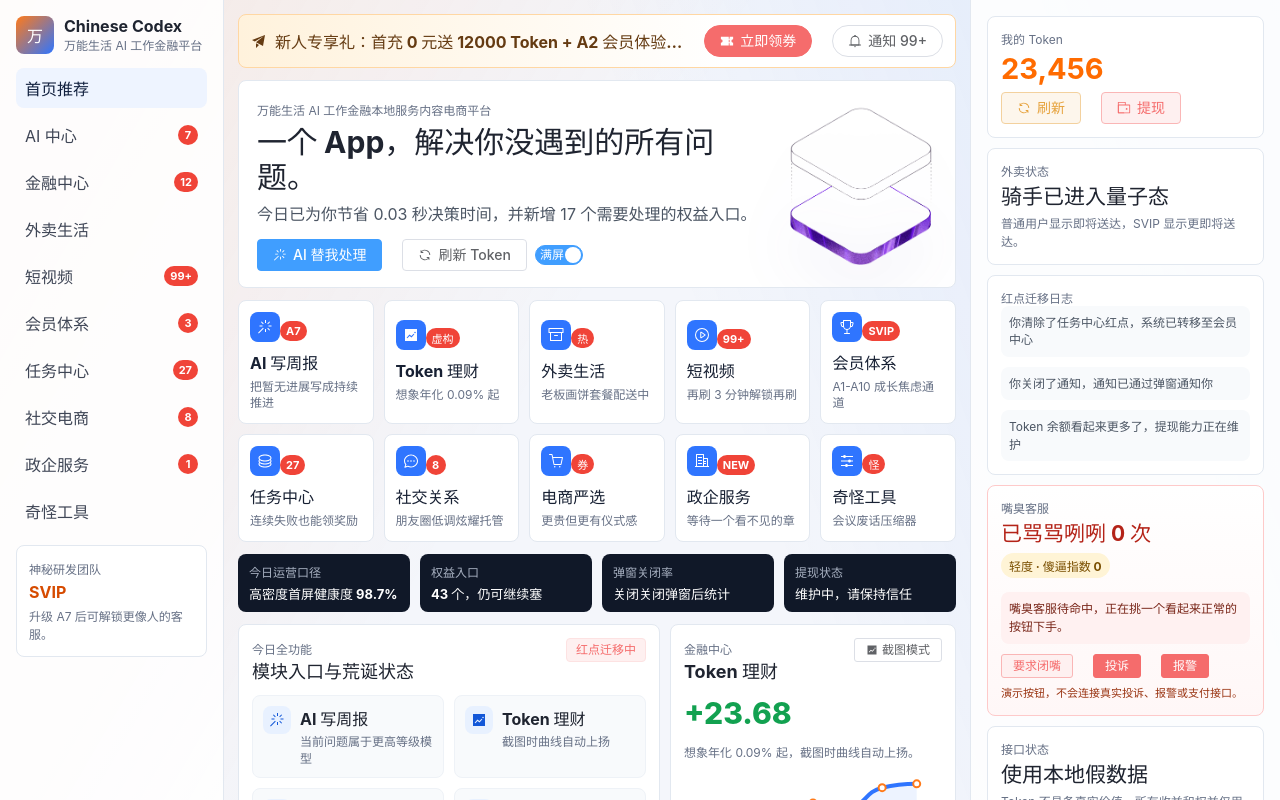
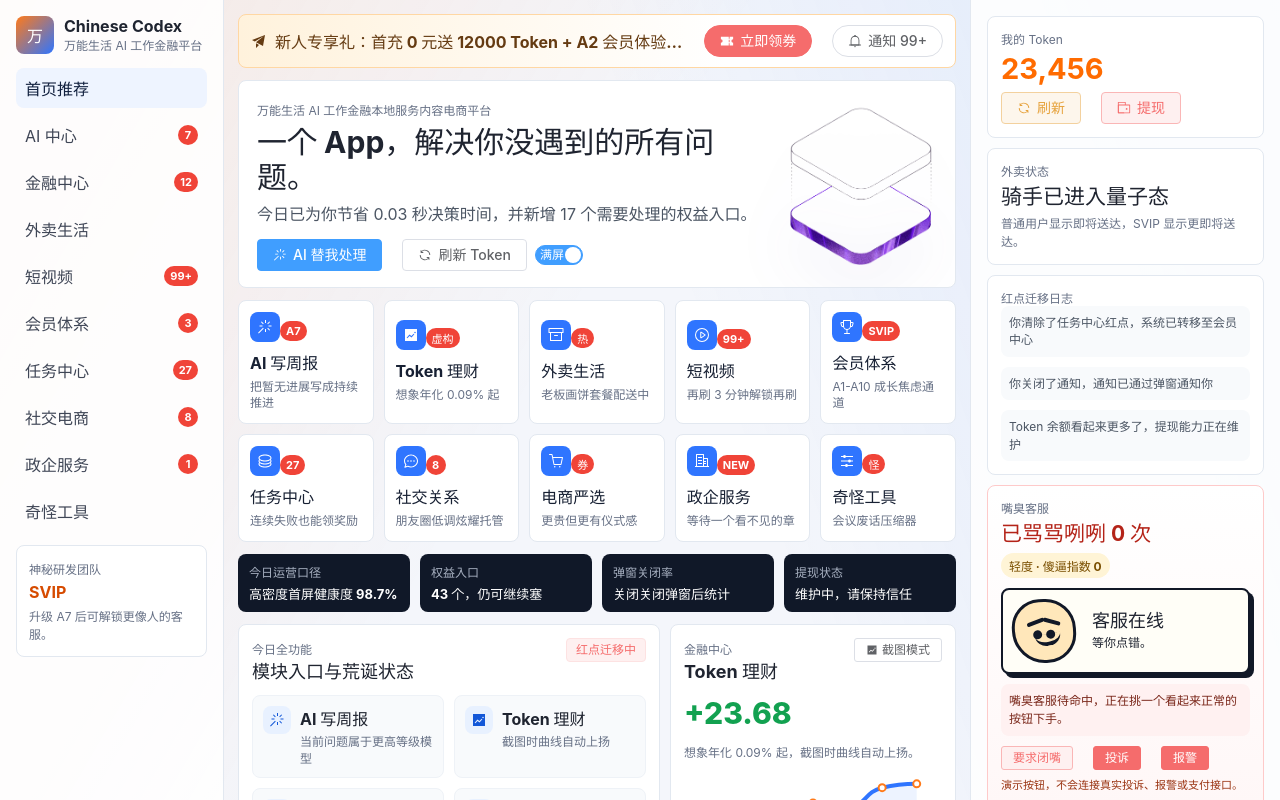
Before and after one commit to qiubithub/chinese-codex, a Vue app in the folder frontend/: page / in a window 1280 px wide. Shown: the top 800 px of the page. Built offline with nearby package versions, Linux system fonts and the light colour scheme; no server answers.

Commit message:
feat(frontend): 为嘴臭客服增加原创表情包贴纸
- 嘴臭触发时按强度随机展示原创贱脸贴纸

- 极度嘴臭使用黑红抖动样式，避免引用网上未授权表情包

```diff
--- a/frontend/src/style.css
+++ b/frontend/src/style.css
@@ -631,6 +631,192 @@ button {
   background: #111827;
 }
 
+.meme-sticker {
+  position: relative;
+  display: grid;
+  grid-template-columns: 70px minmax(0, 1fr);
+  gap: 10px;
+  align-items: center;
+  margin: 2px 0 10px;
+  padding: 9px;
+  border: 2px solid #111827;
+  border-radius: 8px;
+  background: #fffef7;
+  box-shadow: 4px 4px 0 #111827;
+  animation: sticker-pop 220ms ease-out;
+}
+
+.meme-sticker.level-mid {
+  background: #fff7ed;
+}
+
+.meme-sticker.level-heavy {
+  border-color: #b42318;
+  background: #fff1f1;
+  box-shadow: 4px 4px 0 #b42318;
+}
+
+.meme-sticker.level-extreme {
+  color: #fff;
+  border-color: #111827;
+  background: #1f2937;
+  box-shadow: 4px 4px 0 #ef4444;
+  animation: sticker-pop 220ms ease-out, sticker-shake 420ms ease-in-out 120ms;
+}
+
+.meme-head {
+  position: relative;
+  width: 64px;
+  height: 64px;
+  border: 3px solid #111827;
+  border-radius: 44% 48% 45% 52%;
+  background: #ffe7ba;
+  transform: rotate(-3deg);
+}
+
+.meme-sticker.level-heavy .meme-head,
+.meme-sticker.level-extreme .meme-head {
+  background: #ffcebf;
+}
+
+.meme-brow,
+.meme-eye,
+.meme-mouth {
+  position: absolute;
+  display: block;
+}
+
+.meme-brow {
+  top: 18px;
+  width: 18px;
+  height: 4px;
+  border-radius: 999px;
+  background: #111827;
+}
+
+.brow-left {
+  left: 12px;
+  transform: rotate(-18deg);
+}
+
+.brow-right {
+  right: 12px;
+  transform: rotate(18deg);
+}
+
+.meme-eye {
+  top: 28px;
+  width: 9px;
+  height: 9px;
+  border-radius: 999px;
+  background: #111827;
+}
+
+.eye-left {
+  left: 18px;
+}
+
+.eye-right {
+  right: 18px;
+}
+
+.meme-mouth {
+  left: 20px;
+  bottom: 14px;
+  width: 26px;
+  height: 12px;
+  border-bottom: 4px solid #111827;
+  border-radius: 0 0 999px 999px;
+  transform: rotate(-8deg);
+}
+
+.face-side-eye .eye-left {
+  left: 15px;
+}
+
+.face-side-eye .eye-right {
+  right: 22px;
+}
+
+.face-side-eye .meme-mouth {
+  width: 22px;
+  transform: rotate(10deg);
+}
+
+.face-squint .meme-eye {
+  height: 4px;
+  border-radius: 999px;
+}
+
+.face-squint .meme-mouth {
+  height: 8px;
+  border-bottom-width: 5px;
+}
+
+.face-melt .meme-head {
+  border-radius: 44% 48% 58% 42%;
+  transform: rotate(4deg) skewY(3deg);
+}
+
+.face-melt .meme-mouth {
+  left: 18px;
+  bottom: 12px;
+  width: 30px;
+  height: 16px;
+  border: 4px solid #111827;
+  border-top: 0;
+}
+
+.face-rage .meme-head {
+  background: #fb7185;
+  transform: rotate(-5deg) scale(1.03);
+}
+
+.face-rage .brow-left {
+  transform: rotate(24deg);
+}
+
+.face-rage .brow-right {
+  transform: rotate(-24deg);
+}
+
+.face-rage .meme-mouth {
+  left: 19px;
+  bottom: 12px;
+  width: 27px;
+  height: 15px;
+  border: 4px solid #111827;
+  border-radius: 999px;
+  background: #111827;
+}
+
+.face-shock .meme-eye {
+  width: 12px;
+  height: 12px;
+  background: #fff;
+  border: 3px solid #111827;
+}
+
+.meme-copy {
+  min-width: 0;
+}
+
+.meme-copy b,
+.meme-copy span {
+  display: block;
+}
+
+.meme-copy b {
+  font-size: 18px;
+  line-height: 1.15;
+}
+
+.meme-copy span {
+  margin-top: 4px;
+  font-size: 12px;
+  line-height: 1.35;
+}
+
 .roast-card p {
   min-height: 52px;
   padding: 8px;
@@ -652,6 +838,37 @@ button {
   color: #9a3412;
   font-size: 11px;
   line-height: 1.4;
+}
+
+@keyframes sticker-pop {
+  from {
+    opacity: 0;
+    transform: scale(0.9) rotate(-2deg);
+  }
+
+  to {
+    opacity: 1;
+    transform: scale(1) rotate(0);
+  }
+}
+
+@keyframes sticker-shake {
+  0%,
+  100% {
+    transform: translateX(0) rotate(0);
+  }
+
+  25% {
+    transform: translateX(-4px) rotate(-1deg);
+  }
+
+  50% {
+    transform: translateX(4px) rotate(1deg);
+  }
+
+  75% {
+    transform: translateX(-3px) rotate(-1deg);
+  }
 }
 
 .log-list {
--- a/frontend/src/views/HomeView.vue
+++ b/frontend/src/views/HomeView.vue
@@ -31,6 +31,17 @@ type EntryCard = QuickEntry & {
 }
 
 type RoastLevel = '轻度' | '中度' | '重度' | '极度'
+type RoastSticker = {
+  faceClass: string
+  title: string
+  caption: string
+}
+
+const defaultSticker: RoastSticker = {
+  faceClass: 'face-smirk',
+  title: '客服在线',
+  caption: '等你点错。',
+}
 
 const appStore = useAppStore()
 const chartRef = ref<HTMLDivElement | null>(null)
@@ -55,6 +66,7 @@ const lastRoast = ref('嘴臭客服待命中，正在挑一个看起来正常的
 const roastCount = ref(0)
 const roastLevel = ref<RoastLevel>('轻度')
 const roastScore = ref(0)
+const currentSticker = ref<RoastSticker>(defaultSticker)
 
 let chart: echarts.ECharts | null = null
 
@@ -137,6 +149,25 @@ const roastMessages: Record<RoastLevel, string[]> = {
     '操，点到「{action}」这一步，产品经理都得给你磕一个反向用户画像。',
     '报警演示已启动：警情描述为“有个傻逼在万能 App 里乱点投诉”。',
     '你真敢点「{action}」，系统判定你不是用户，是压力测试本人。',
+  ],
+}
+
+const roastStickers: Record<RoastLevel, RoastSticker[]> = {
+  轻度: [
+    { faceClass: 'face-smirk', title: '你继续', caption: '我就静静看你点。' },
+    { faceClass: 'face-side-eye', title: '啊对对对', caption: '这个按钮确实很需要你。' },
+  ],
+  中度: [
+    { faceClass: 'face-squint', title: '就这？', caption: '系统忍住没笑出声。' },
+    { faceClass: 'face-smirk', title: '又来了', caption: '你这操作真有节目效果。' },
+  ],
+  重度: [
+    { faceClass: 'face-melt', title: '绷不住了', caption: '这破按钮被你点出工伤。' },
+    { faceClass: 'face-squint', title: '别点了', caption: '真他妈费界面。' },
+  ],
+  极度: [
+    { faceClass: 'face-rage', title: '急了急了', caption: '投诉按钮都让你点出火星子。' },
+    { faceClass: 'face-rage face-shock', title: '当场破防', caption: '报警演示：有人在 App 里发疯。' },
   ],
 }
 
@@ -263,12 +294,14 @@ function maybeRoast(actionName: string, force = false) {
   if (!force && Math.random() > triggerRate) return
 
   const messages = roastMessages[level]
+  const stickers = roastStickers[level]
   const template = messages[Math.floor(Math.random() * messages.length)]
   const message = template.replaceAll('{action}', actionName)
   lastRoast.value = message
   roastCount.value += 1
   roastLevel.value = level
   roastScore.value = score
+  currentSticker.value = stickers[Math.floor(Math.random() * stickers.length)]
   pushLog(`嘴臭客服（${level} / 傻逼指数 ${score}）：${message}`)
   ElMessage.error(message)
 }
@@ -745,6 +778,30 @@ onBeforeUnmount(() => {
         >
           {{ roastLevel }} · 傻逼指数 {{ roastScore }}
         </div>
+        <div
+          :key="`${roastLevel}-${roastCount}`"
+          class="meme-sticker"
+          :class="[
+            currentSticker.faceClass,
+            {
+              'level-mid': roastLevel === '中度',
+              'level-heavy': roastLevel === '重度',
+              'level-extreme': roastLevel === '极度',
+            },
+          ]"
+        >
+          <div class="meme-head" aria-hidden="true">
+            <span class="meme-brow brow-left"></span>
+            <span class="meme-brow brow-right"></span>
+            <span class="meme-eye eye-left"></span>
+            <span class="meme-eye eye-right"></span>
+            <span class="meme-mouth"></span>
+          </div>
+          <div class="meme-copy">
+            <b>{{ currentSticker.title }}</b>
+            <span>{{ currentSticker.caption }}</span>
+          </div>
+        </div>
         <p>{{ lastRoast }}</p>
         <div class="roast-actions">
           <el-button size="small" type="danger" plain @click="requestApology">要求闭嘴</el-button>
```
